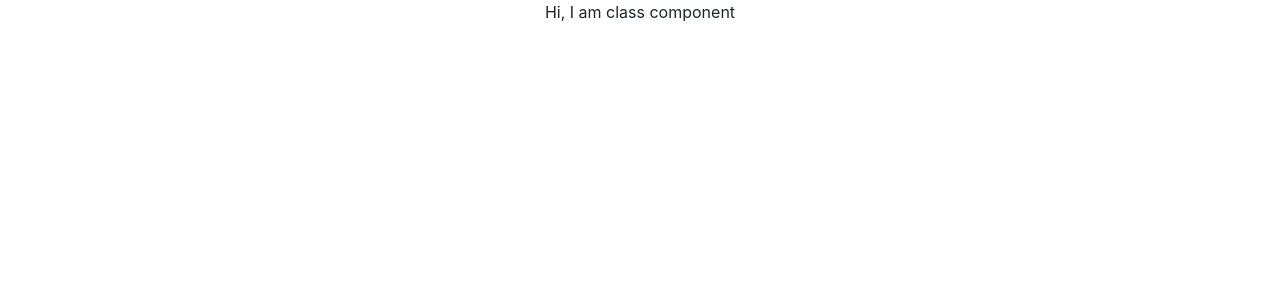
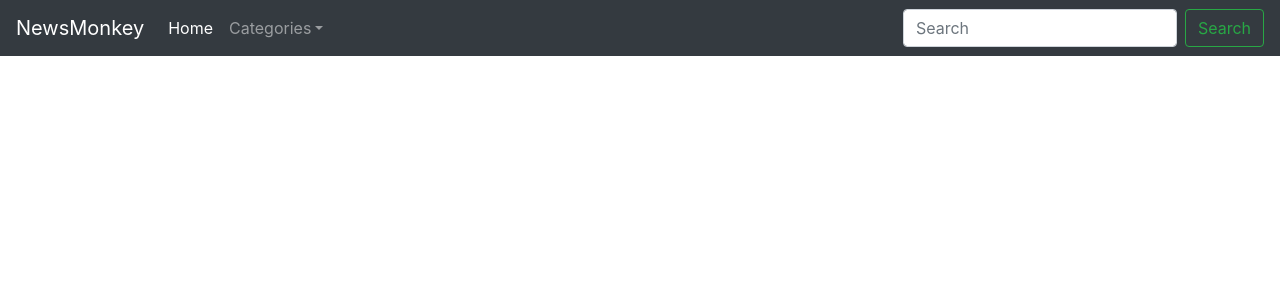
Before and after one commit to amrit-sbagga/newsmonkey-app, a React (Create React App) app: page / in a window 1280 px wide. Shown: the top 300 px of the page. Built offline with nearby package versions, Linux system fonts and the light colour scheme.

Commit message:
Added navbar

```diff
--- a/src/App.js
+++ b/src/App.js
@@ -1,12 +1,13 @@
 import './App.css';
 
 import React, { Component } from 'react'
+import Navbar from './components/Navbar';
 
 export default class App extends Component {
   render() {
     return (
-      <div className="App">
-        Hi, I am class component
+      <div>
+        <Navbar/>
       </div>
     )
   }
--- /dev/null
+++ b/src/components/Navbar.js
@@ -0,0 +1,46 @@
+import React, { Component } from 'react'
+
+export default class Navbar extends Component {
+    render() {
+        return (
+            <>
+                <nav className="navbar navbar-expand-lg navbar-dark bg-dark">
+                <a className="navbar-brand" href="#">NewsMonkey</a>
+                <button className="navbar-toggler" type="button" data-toggle="collapse" data-target="#navbarSupportedContent" aria-controls="navbarSupportedContent" aria-expanded="false" aria-label="Toggle navigation">
+                    <span className="navbar-toggler-icon"></span>
+                </button>
+
+                <div className="collapse navbar-collapse" id="navbarSupportedContent">
+                    <ul className="navbar-nav mr-auto">
+                    <li className="nav-item active">
+                        <a className="nav-link" href="#">Home <span className="sr-only">(current)</span></a>
+                    </li>
+                    {/* <li className="nav-item">
+                        <a className="nav-link" href="#">Link</a>
+                    </li> */}
+                    <li className="nav-item dropdown">
+                        <a className="nav-link dropdown-toggle" href="#" id="navbarDropdown" role="button" data-toggle="dropdown" aria-haspopup="true" aria-expanded="false">
+                        Categories
+                        </a>
+                        <div className="dropdown-menu" aria-labelledby="navbarDropdown">
+                        <a className="dropdown-item" href="#">Sports</a>
+                        <div className="dropdown-divider"></div>
+                        <a className="dropdown-item" href="#">Politics</a>
+                        <div className="dropdown-divider"></div>
+                        <a className="dropdown-item" href="#">Business</a>
+                        </div>
+                    </li>
+                    {/* <li className="nav-item">
+                        <a className="nav-link disabled" href="#">Disabled</a>
+                    </li> */}
+                    </ul>
+                    <form className="form-inline my-2 my-lg-0">
+                    <input className="form-control mr-sm-2" type="search" placeholder="Search" aria-label="Search"/>
+                    <button className="btn btn-outline-success my-2 my-sm-0" type="submit">Search</button>
+                    </form>
+                </div>
+                </nav>
+            </>
+        )
+    }
+}
```
